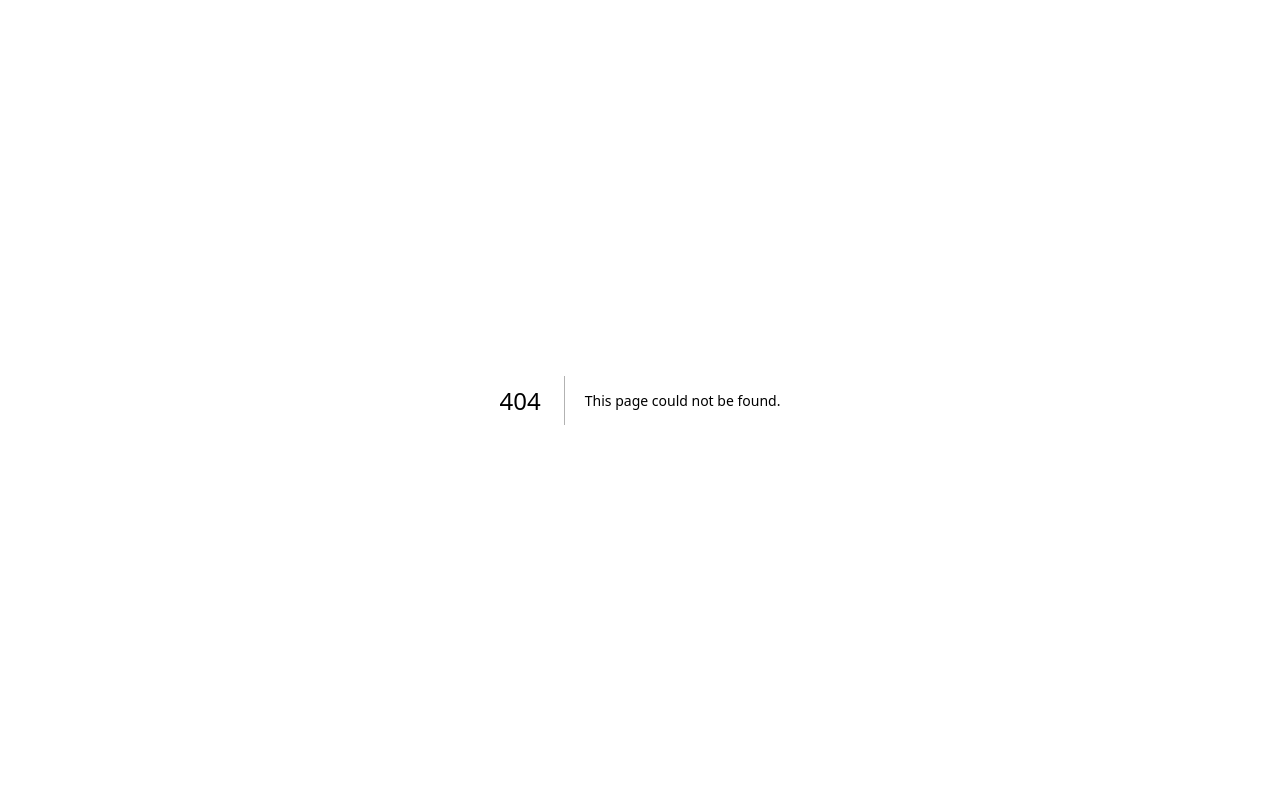
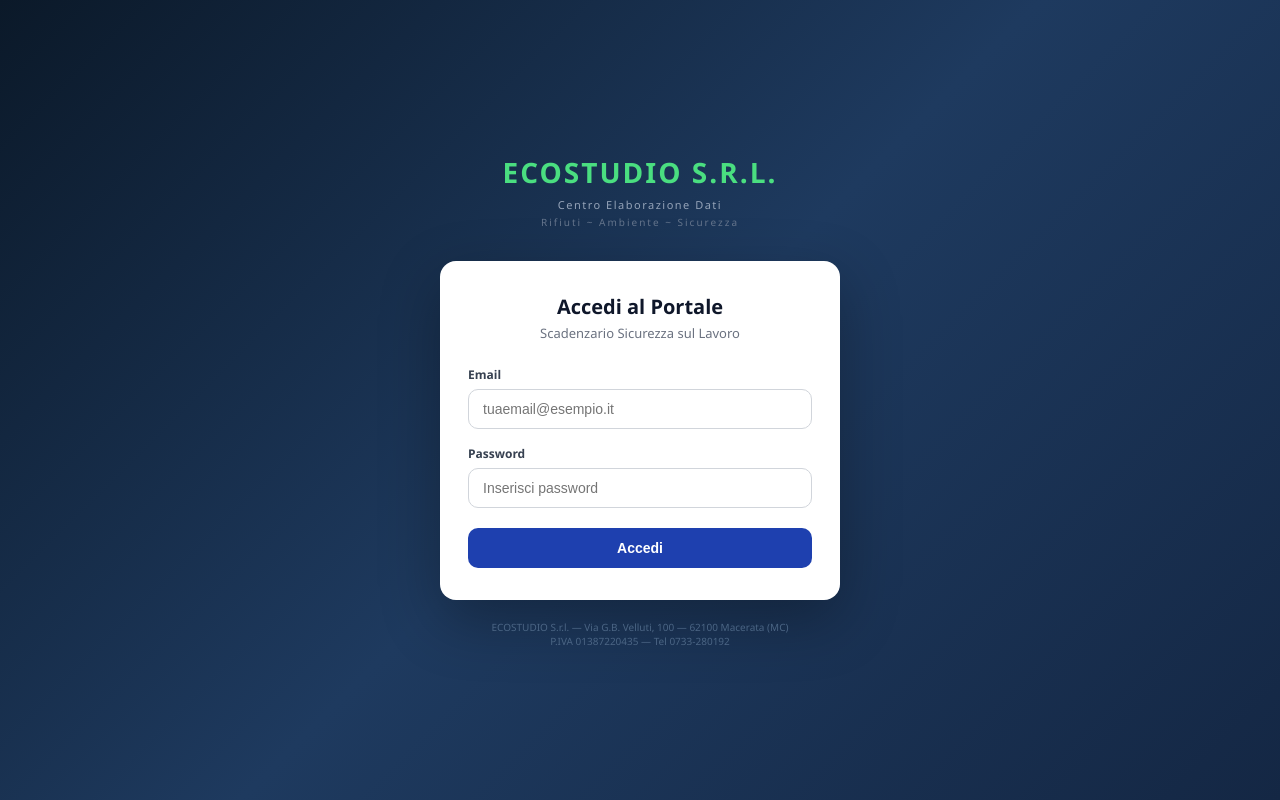
Before and after one commit to Sbabino/ecostudio-scadenzario, a Next.js app: page /login in a window 1280 px wide. Before the commit this address had no page. Built offline with nearby package versions, Linux system fonts and the light colour scheme; no server answers.

Commit message:
Create page.js

```diff
--- /dev/null
+++ b/src/app/login/page.js
@@ -0,0 +1,99 @@
+'use client';
+import { useState } from 'react';
+import { supabase } from '@/lib/supabase';
+
+export default function LoginPage() {
+  const [email, setEmail] = useState('');
+  const [password, setPassword] = useState('');
+  const [error, setError] = useState('');
+  const [loading, setLoading] = useState(false);
+
+  const handleLogin = async (e) => {
+    e.preventDefault();
+    setError('');
+    setLoading(true);
+
+    const { data, error: authError } = await supabase.auth.signInWithPassword({ email, password });
+
+    if (authError) {
+      setError('Credenziali non valide. Riprova.');
+      setLoading(false);
+      return;
+    }
+
+    // Check if profile is active
+    const { data: profilo } = await supabase.from('profili').select('*').eq('id', data.user.id).single();
+
+    if (profilo && !profilo.attivo) {
+      await supabase.auth.signOut();
+      setError('Il tuo accesso è stato disattivato. Contatta Ecostudio.');
+      setLoading(false);
+      return;
+    }
+
+    // Redirect to main app
+    window.location.href = '/';
+  };
+
+  return (
+    <div style={{minHeight:'100vh',display:'flex',alignItems:'center',justifyContent:'center',background:'linear-gradient(135deg,#0B1929 0%,#1E3A5F 50%,#142744 100%)',fontFamily:"'Segoe UI',-apple-system,sans-serif",padding:16}}>
+      <div style={{width:'100%',maxWidth:400}}>
+        {/* Logo */}
+        <div style={{textAlign:'center',marginBottom:32}}>
+          <div style={{fontSize:28,fontWeight:900,letterSpacing:2,color:'#4ADE80'}}>ECOSTUDIO S.R.L.</div>
+          <div style={{fontSize:11,color:'#94A3B8',letterSpacing:1.5,marginTop:6}}>Centro Elaborazione Dati</div>
+          <div style={{fontSize:10,color:'#64748B',letterSpacing:2,marginTop:3}}>Rifiuti ~ Ambiente ~ Sicurezza</div>
+        </div>
+
+        {/* Login card */}
+        <div style={{background:'#fff',borderRadius:16,padding:'32px 28px',boxShadow:'0 20px 60px rgba(0,0,0,0.3)'}}>
+          <h1 style={{fontSize:20,fontWeight:800,color:'#0F172A',margin:'0 0 4px',textAlign:'center'}}>Accedi al Portale</h1>
+          <p style={{fontSize:13,color:'#6B7280',margin:'0 0 24px',textAlign:'center'}}>Scadenzario Sicurezza sul Lavoro</p>
+
+          <div>
+            <div style={{marginBottom:16}}>
+              <label style={{fontSize:12,fontWeight:600,color:'#374151',display:'block',marginBottom:6}}>Email</label>
+              <input
+                type="email"
+                value={email}
+                onChange={e => setEmail(e.target.value)}
+                placeholder="tuaemail@esempio.it"
+                style={{width:'100%',padding:'11px 14px',borderRadius:10,border:'1px solid #D1D5DB',fontSize:14,outline:'none',boxSizing:'border-box',transition:'border .2s'}}
+                onFocus={e => e.target.style.borderColor = '#2563EB'}
+                onBlur={e => e.target.style.borderColor = '#D1D5DB'}
+              />
+            </div>
+            <div style={{marginBottom:20}}>
+              <label style={{fontSize:12,fontWeight:600,color:'#374151',display:'block',marginBottom:6}}>Password</label>
+              <input
+                type="password"
+                value={password}
+                onChange={e => setPassword(e.target.value)}
+                placeholder="Inserisci password"
+                style={{width:'100%',padding:'11px 14px',borderRadius:10,border:'1px solid #D1D5DB',fontSize:14,outline:'none',boxSizing:'border-box'}}
+                onFocus={e => e.target.style.borderColor = '#2563EB'}
+                onBlur={e => e.target.style.borderColor = '#D1D5DB'}
+                onKeyDown={e => e.key === 'Enter' && handleLogin(e)}
+              />
+            </div>
+
+            {error && <div style={{background:'#FEF2F2',border:'1px solid #FECACA',borderRadius:8,padding:'10px 14px',marginBottom:16,fontSize:13,color:'#DC2626'}}>{error}</div>}
+
+            <button
+              onClick={handleLogin}
+              disabled={loading || !email || !password}
+              style={{width:'100%',padding:'12px',background:loading?'#93C5FD':'#1E40AF',color:'#fff',border:'none',borderRadius:10,fontSize:14,fontWeight:700,cursor:loading?'wait':'pointer',transition:'background .2s'}}
+            >
+              {loading ? 'Accesso in corso...' : 'Accedi'}
+            </button>
+          </div>
+        </div>
+
+        <div style={{textAlign:'center',marginTop:20,fontSize:10,color:'#4B6584'}}>
+          ECOSTUDIO S.r.l. — Via G.B. Velluti, 100 — 62100 Macerata (MC)<br/>
+          P.IVA 01387220435 — Tel 0733-280192
+        </div>
+      </div>
+    </div>
+  );
+}
```
